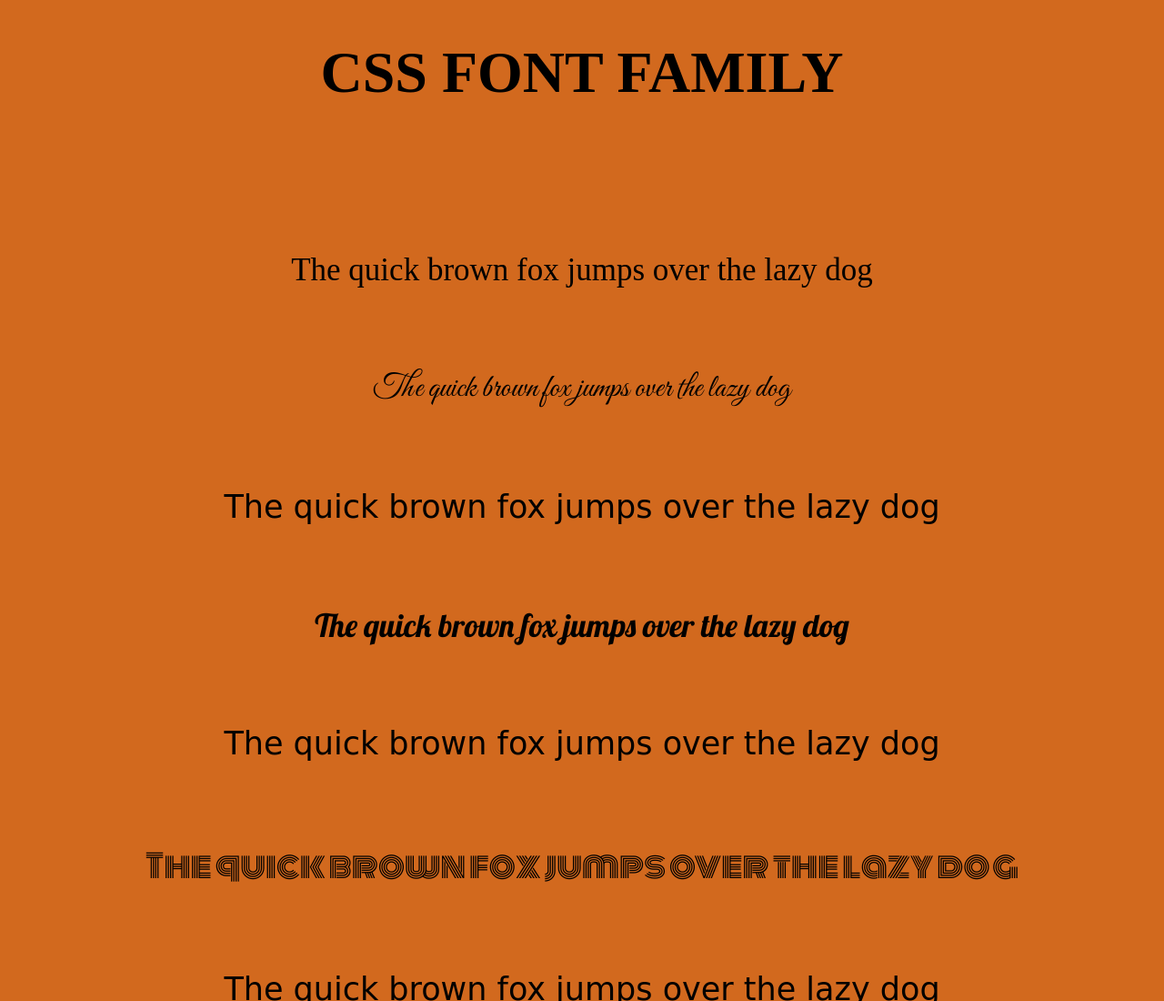
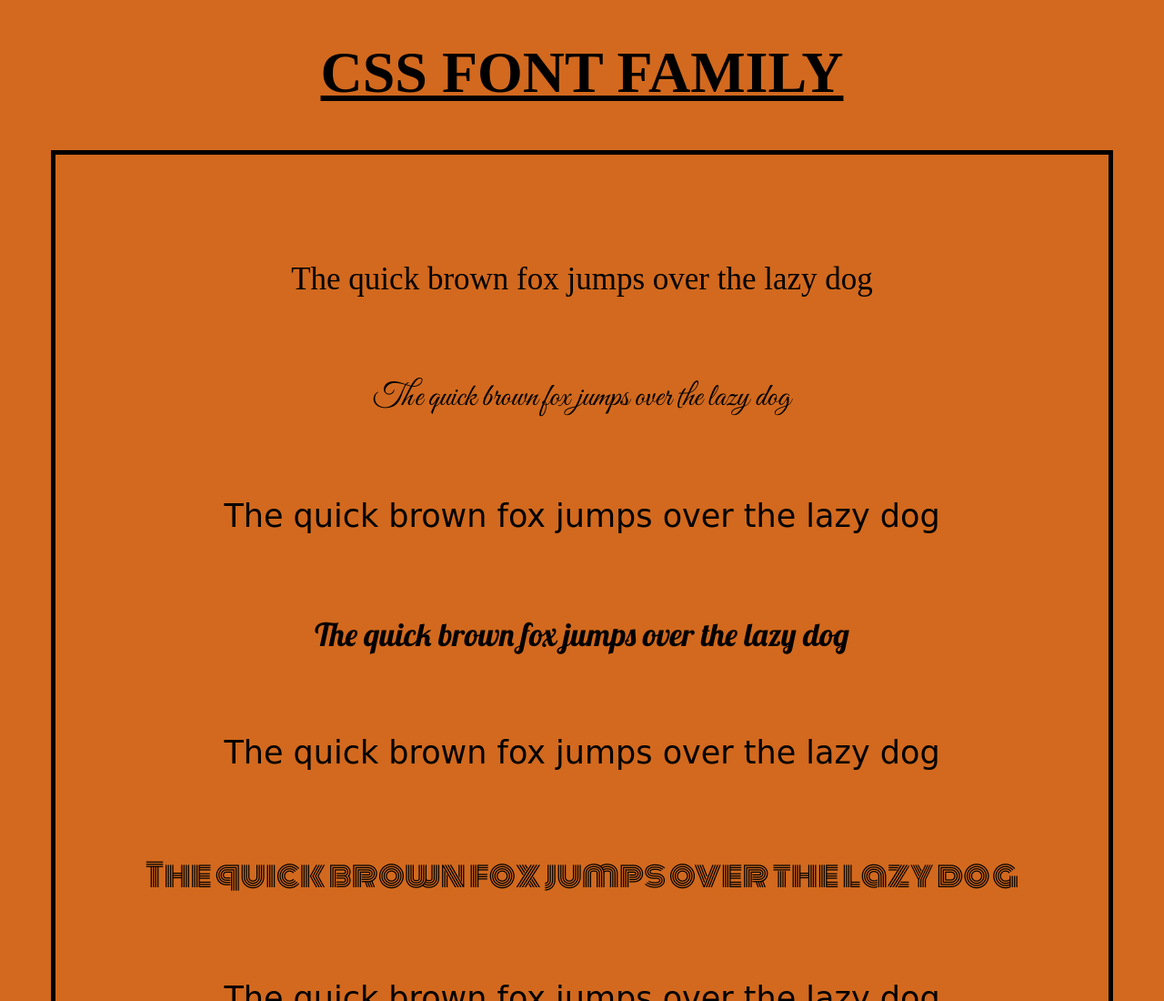
Before and after one commit to VuralColak/css-font-family, a plain HTML site: page index.html in a window 1280 px wide. Shown: the top 1100 px of the page at 91% size. Drawn offline with nearby package versions, Linux system fonts and the light colour scheme; a web font is replaced by a local one.

Commit message:
border hinzugefügt

```diff
--- a/style.css
+++ b/style.css
@@ -5,11 +5,14 @@ body {
 header {
   text-align: center;
   font-size: xx-large;
+  text-decoration: underline;
 }
 
 main {
   text-align: center;
   padding: 4rem;
+  border: solid 5px;
+  margin: 3rem;
 }
 
 p {
```
